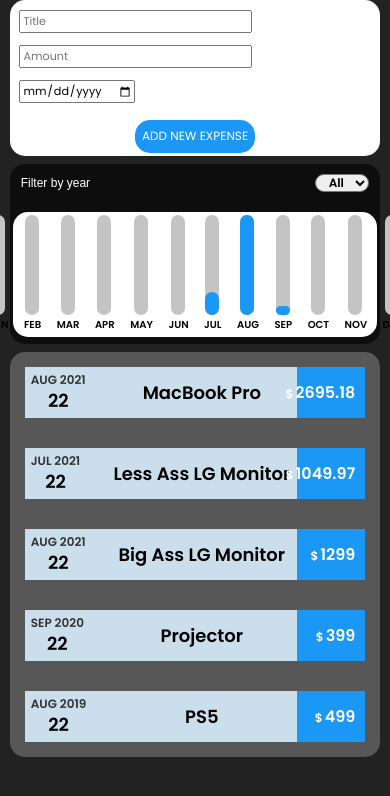
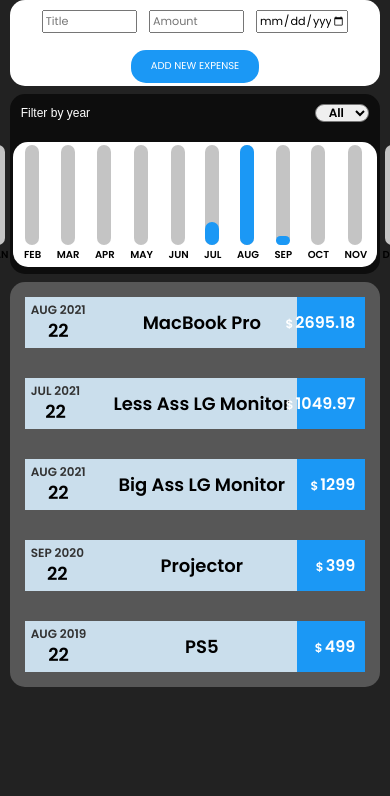
Before and after one commit to kartikkoul/cool-expense-tracker, a React (Create React App) app: page / in a window 390 px wide. Shown: the top 796 px of the page. Built offline with nearby package versions, Linux system fonts and the light colour scheme; a web font is replaced by a local one.

Commit message:
- Mobile Responsive Add Expense

```diff
--- a/src/myComponents/addExpenseSection/AddExpense.css
+++ b/src/myComponents/addExpenseSection/AddExpense.css
@@ -53,3 +53,35 @@
     display: flex;
     justify-content: center;
 }
+
+@media only screen and (max-width: 420px) {
+
+    .addExpenseInner button{
+        width: 35%;
+        font-size: 10px;
+        font-weight: 500;
+    }
+
+    .addExpenseInner .inputs{
+        width:100%;
+        display:flex;
+        justify-content: center;
+    }
+
+    .addExpenseInner .inputs input{
+        font-family: 'Poppins', sans-serif;
+        font-size: 70%;
+        margin: 6px;
+        width:24%;
+    }
+
+    .addExpenseInner .inputs input:hover{
+        cursor:text;
+        border: 2px solid #1B98F5;
+    }
+
+    .addExpenseInner .buttonArea{
+        display: flex;
+        justify-content: center;
+    }
+  }
```
